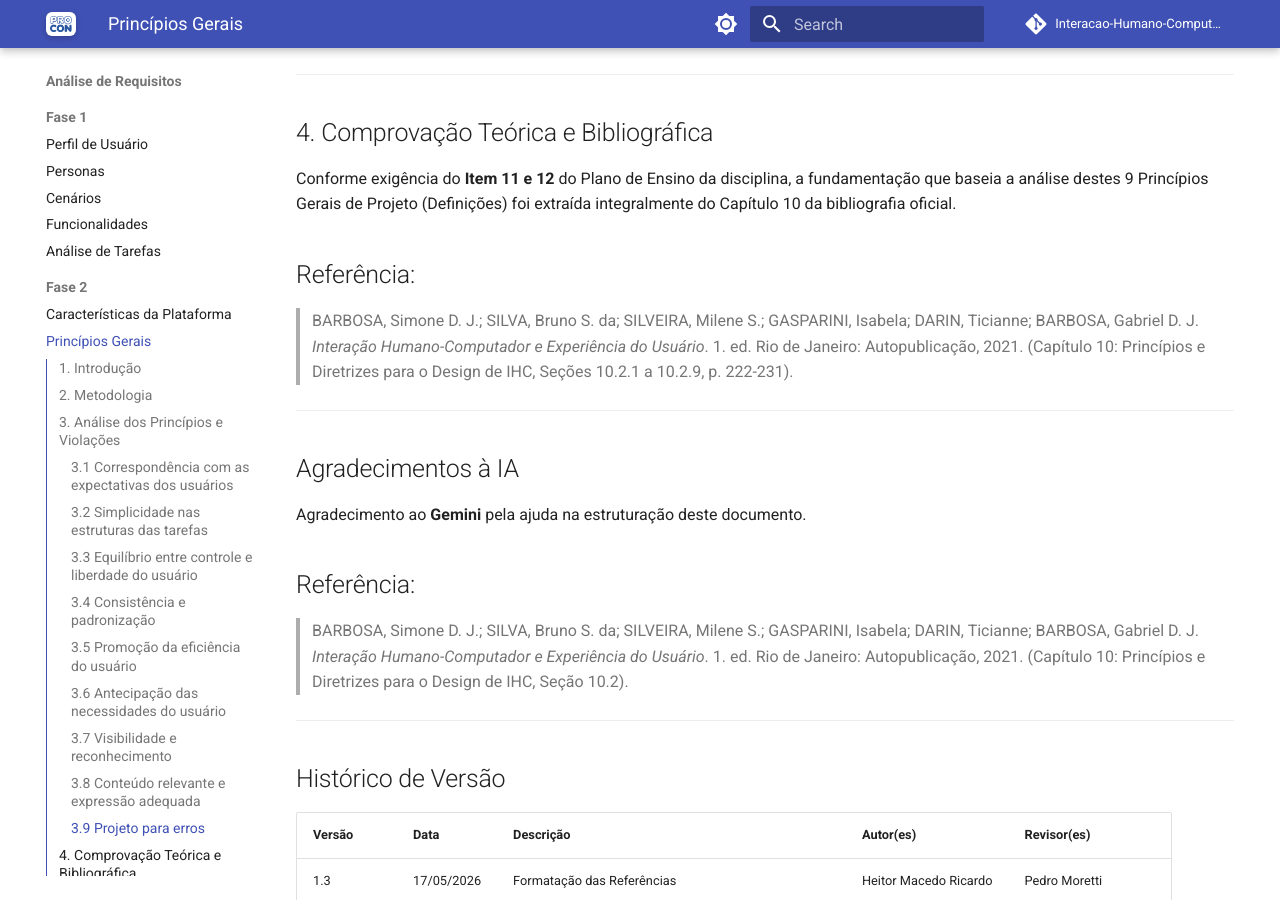
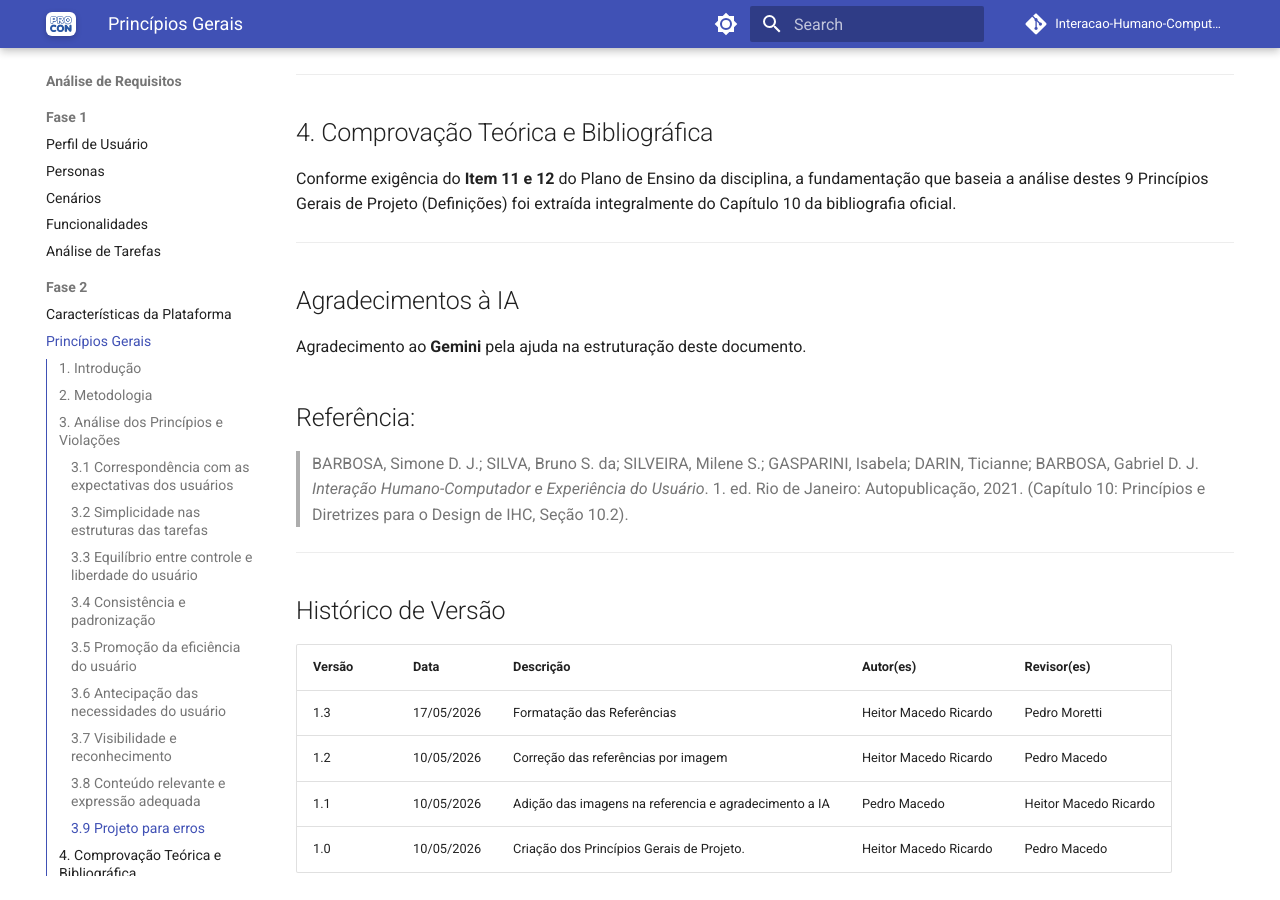
Before and after one commit to Interacao-Humano-Computador/2026.1-Grupo03, an MkDocs documentation site: the page built from docs/analise-requisitos/principios-gerais.md, in a window 1280 px wide and 900 px high, scrolled down 9082 px. Built offline with MkDocs 1.6.1 and Material for MkDocs 9.7.7, drawn with Linux system fonts in a browser that asks for light colours; comment, search, counter and statistics services are not loaded.

Commit message:
docs: create analysis document for PROCON-DF general interaction principles and violations

```diff
--- a/docs/analise-requisitos/principios-gerais.md
+++ b/docs/analise-requisitos/principios-gerais.md
@@ -152,11 +152,7 @@
 ## 4. Comprovação Teórica e Bibliográfica
 Conforme exigência do **Item 11 e 12** do Plano de Ensino da disciplina, a fundamentação que baseia a análise destes 9 Princípios Gerais de Projeto (Definições) foi extraída integralmente do Capítulo 10 da bibliografia oficial.
 
-## Referência:
-> BARBOSA, Simone D. J.; SILVA, Bruno S. da; SILVEIRA, Milene S.; GASPARINI, Isabela; DARIN, Ticianne; BARBOSA, Gabriel D. J. *Interação Humano-Computador e Experiência do Usuário*. 1. ed. Rio de Janeiro: Autopublicação, 2021. (Capítulo 10: Princípios e Diretrizes para o Design de IHC, Seções 10.2.1 a 10.2.9, p. 222-231).
-
 ---
-
 
 ## Agradecimentos à IA
 
```
